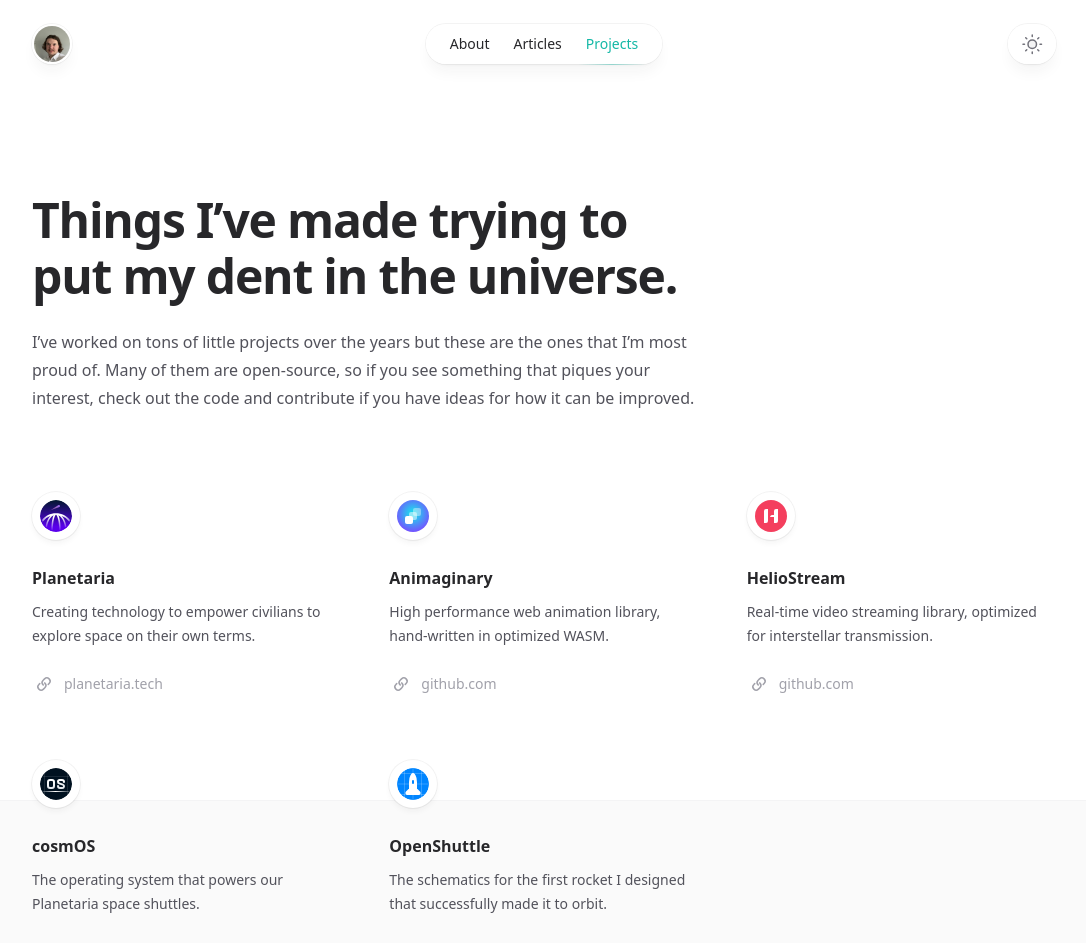
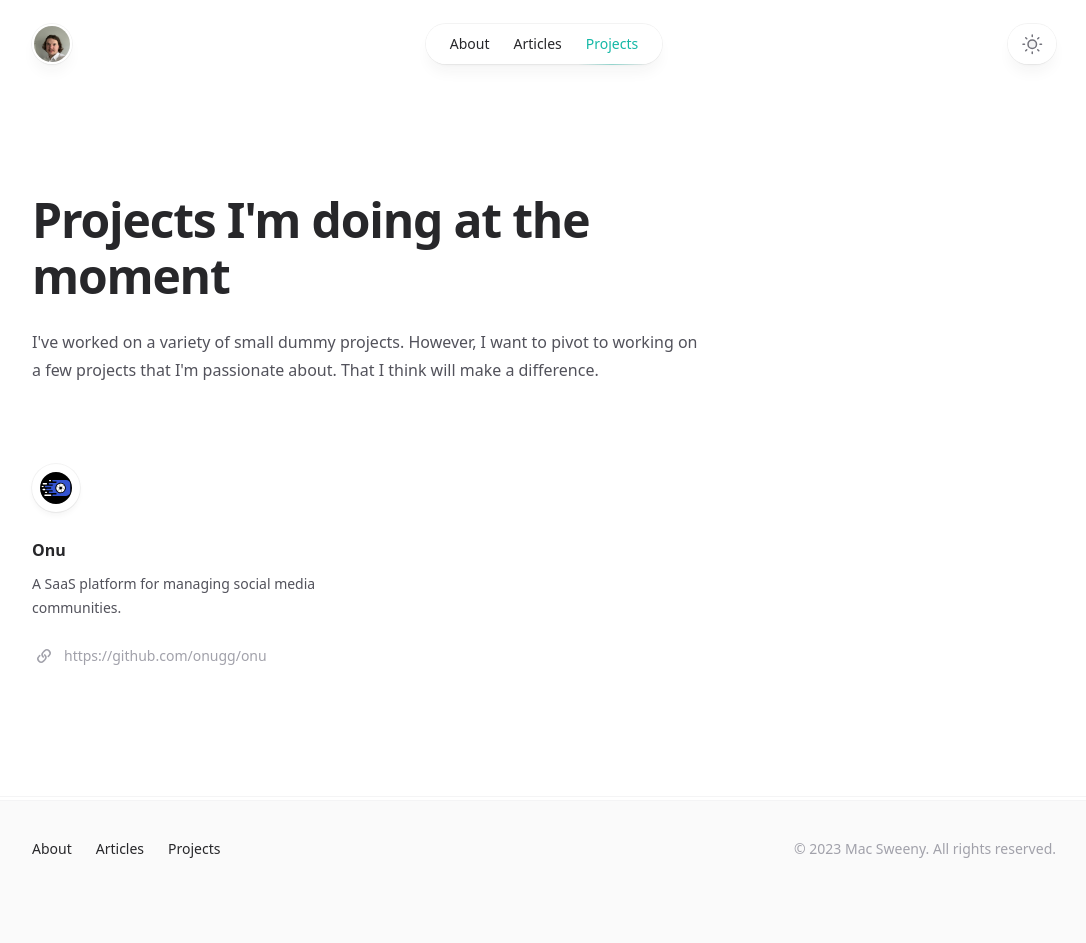
Before and after one commit to mac-eth/portfolio, a Next.js app: page /projects in a window 1280 px wide. Shown: the top 943 px of the page, without its empty margins (96-1182 px from the left). Built offline with nearby package versions, Linux system fonts and the light colour scheme; no server answers.

Commit message:
feat: projects page

```diff
--- a/src/pages/projects.jsx
+++ b/src/pages/projects.jsx
@@ -3,47 +3,15 @@ import Head from 'next/head'
 
 import { Card } from '@/components/Card'
 import { SimpleLayout } from '@/components/SimpleLayout'
-import logoAnimaginary from '@/images/logos/animaginary.svg'
-import logoCosmos from '@/images/logos/cosmos.svg'
-import logoHelioStream from '@/images/logos/helio-stream.svg'
-import logoOpenShuttle from '@/images/logos/open-shuttle.svg'
-import logoPlanetaria from '@/images/logos/planetaria.svg'
+import logoOnu from '@/images/logos/onu.svg'
 
 const projects = [
   {
-    name: 'Planetaria',
+    name: 'Onu',
     description:
-      'Creating technology to empower civilians to explore space on their own terms.',
-    link: { href: 'http://planetaria.tech', label: 'planetaria.tech' },
-    logo: logoPlanetaria,
-  },
-  {
-    name: 'Animaginary',
-    description:
-      'High performance web animation library, hand-written in optimized WASM.',
-    link: { href: '#', label: 'github.com' },
-    logo: logoAnimaginary,
-  },
-  {
-    name: 'HelioStream',
-    description:
-      'Real-time video streaming library, optimized for interstellar transmission.',
-    link: { href: '#', label: 'github.com' },
-    logo: logoHelioStream,
-  },
-  {
-    name: 'cosmOS',
-    description:
-      'The operating system that powers our Planetaria space shuttles.',
-    link: { href: '#', label: 'github.com' },
-    logo: logoCosmos,
-  },
-  {
-    name: 'OpenShuttle',
-    description:
-      'The schematics for the first rocket I designed that successfully made it to orbit.',
-    link: { href: '#', label: 'github.com' },
-    logo: logoOpenShuttle,
+      'A SaaS platform for managing social media communities.',
+    link: { href: 'https://github.com/onugg/onu', label: 'https://github.com/onugg/onu' },
+    logo: logoOnu,
   },
 ]
 
@@ -62,15 +30,15 @@ export default function Projects() {
   return (
     <>
       <Head>
-        <title>Projects - Spencer Sharp</title>
+        <title>Projects - Mac Sweeny</title>
         <meta
           name="description"
           content="Things I’ve made trying to put my dent in the universe."
         />
       </Head>
       <SimpleLayout
-        title="Things I’ve made trying to put my dent in the universe."
-        intro="I’ve worked on tons of little projects over the years but these are the ones that I’m most proud of. Many of them are open-source, so if you see something that piques your interest, check out the code and contribute if you have ideas for how it can be improved."
+        title="Projects I'm doing at the moment"
+        intro="I've worked on a variety of small dummy projects. However, I want to pivot to working on a few projects that I'm passionate about. That I think will make a difference."
       >
         <ul
           role="list"
```
